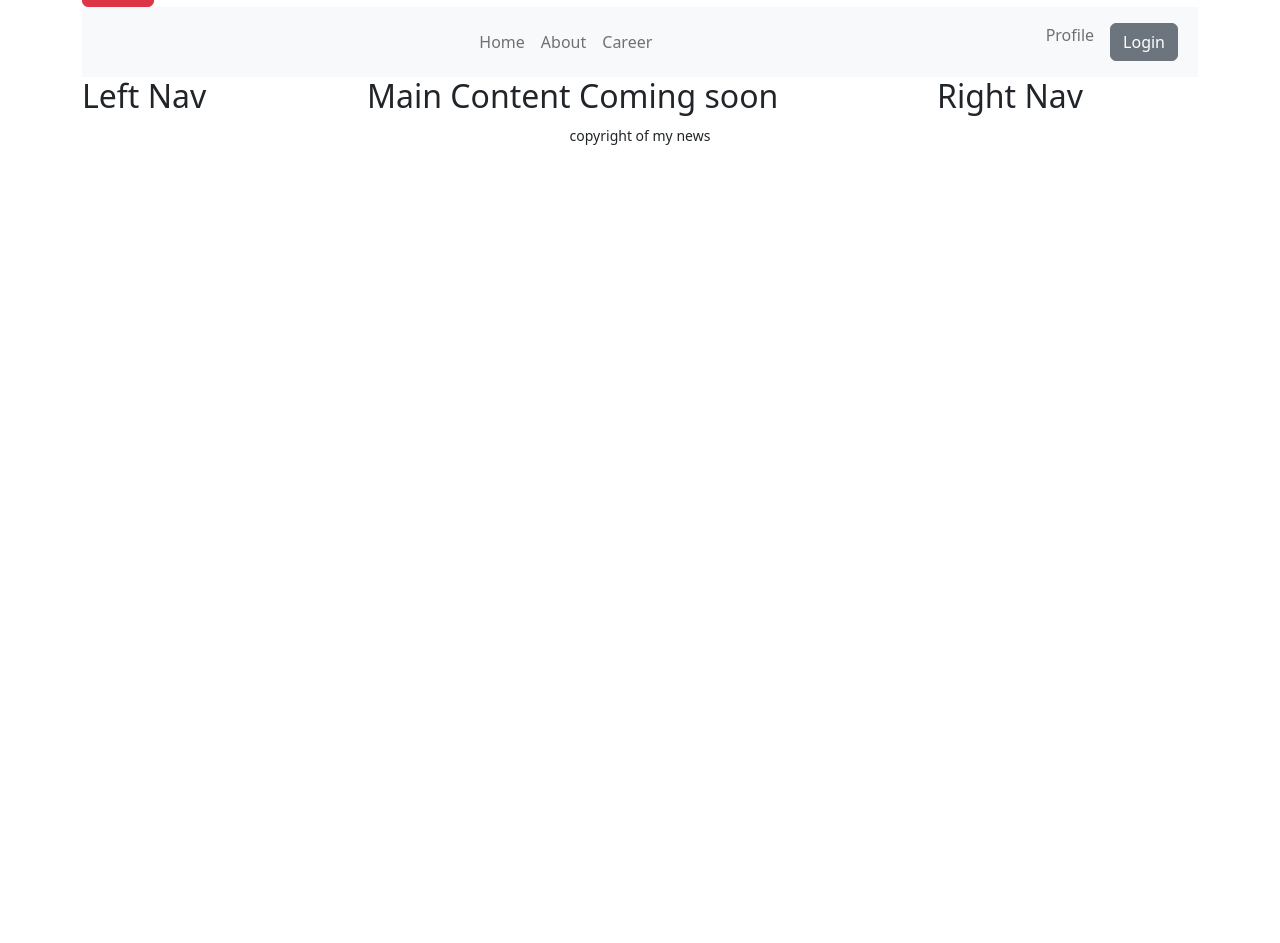
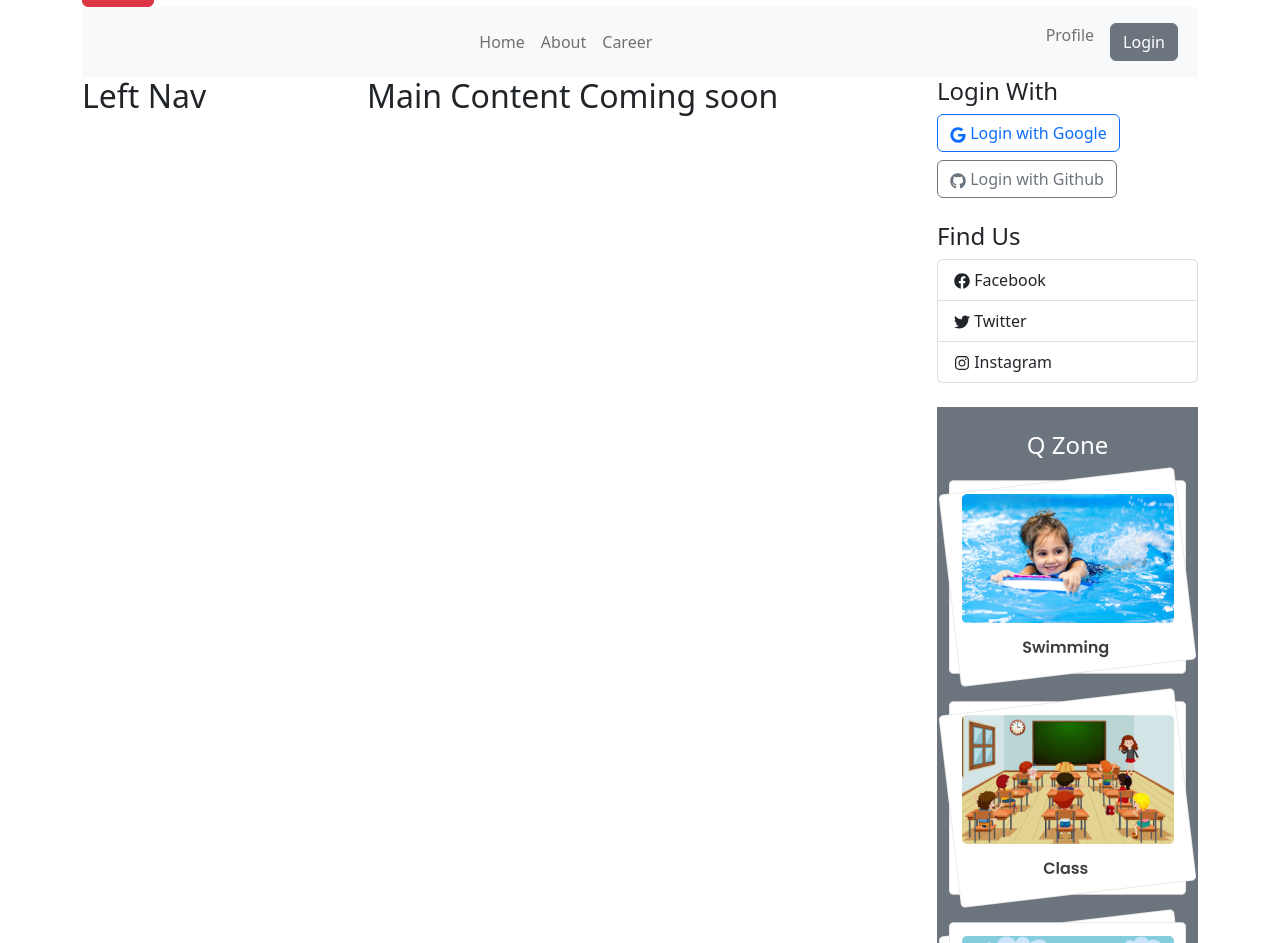
Before and after one commit to shinjons99/the-news-dragon-clients, a React (Vite) app: page / in a window 1280 px wide. Shown: the part 149-1092 px from the top of the page. Before the commit the page ends 800 px from the top, so only its background shows below. Built offline with nearby package versions, Linux system fonts and the light colour scheme.

Commit message:
Implement Right Side Component and react ions

```diff
--- a/package.json
+++ b/package.json
@@ -19,6 +19,7 @@
     "react-bootstrap": "^2.7.4",
     "react-dom": "^18.2.0",
     "react-fast-marquee": "^1.5.2",
+    "react-icons": "^4.8.0",
     "react-router-dom": "^6.10.0",
     "sort-by": "^1.2.0"
   },
--- /dev/null
+++ b/src/Pages/Shared/QZone/QZone.jsx
@@ -0,0 +1,19 @@
+import React from 'react';
+import qzone1 from '../../../assets/qZone1.png';
+import qzone2 from '../../../assets/qZone2.png';
+import qzone3 from '../../../assets/qZone3.png';
+
+const QZone = () => {
+    return (
+        <div className='bg-secondary text-center my-4 py-4'>
+            <h4 className='text-white'>Q Zone</h4>
+            <div>
+                <img src={qzone1} alt="" />
+                <img src={qzone2} alt="" />
+                <img src={qzone3} alt="" />
+            </div>
+        </div>
+    );
+};
+
+export default QZone;
--- a/src/Pages/Shared/RightNav/RightNav.jsx
+++ b/src/Pages/Shared/RightNav/RightNav.jsx
@@ -1,11 +1,33 @@
-import React from 'react';
+import React from "react";
+import { Button, ListGroup } from "react-bootstrap";
+import { FaGoogle, FaGithub, FaFacebook, FaTwitter, FaInstagram } from "react-icons/fa";
+import QZone from "../QZone/QZone";
+import bg from '../../../assets/bg.png';
 
 const RightNav = () => {
-    return (
-        <div>
-            <h2>Right Nav</h2>
-        </div>
-    );
+  return (
+    <div>
+      <h4>Login With</h4>
+      <Button className="mb-2" variant="outline-primary">
+        <FaGoogle /> Login with Google
+      </Button>
+      <Button className="mb-4" variant="outline-secondary">
+        <FaGithub /> Login with Github
+      </Button>
+      <div>
+        <h4>Find Us</h4>
+        <ListGroup>
+          <ListGroup.Item><FaFacebook/> Facebook</ListGroup.Item>
+          <ListGroup.Item><FaTwitter/> Twitter</ListGroup.Item>
+          <ListGroup.Item><FaInstagram/> Instagram</ListGroup.Item>
+        </ListGroup>
+      </div>
+      <QZone></QZone>
+      <div>
+        <img src={bg} alt="" />
+      </div>
+    </div>
+  );
 };
 
 export default RightNav;
```
Also changed, not shown: 1 other file (tests, documents, lock files or other folders).
